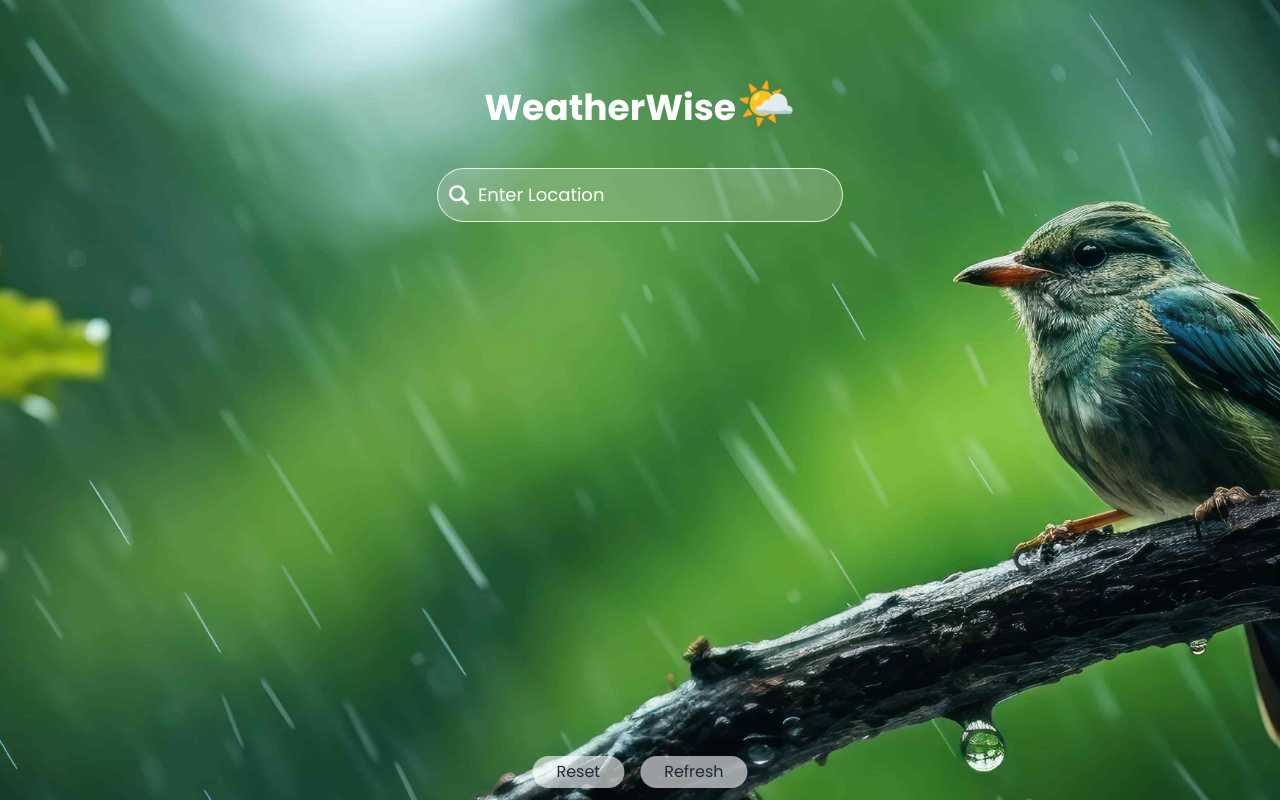
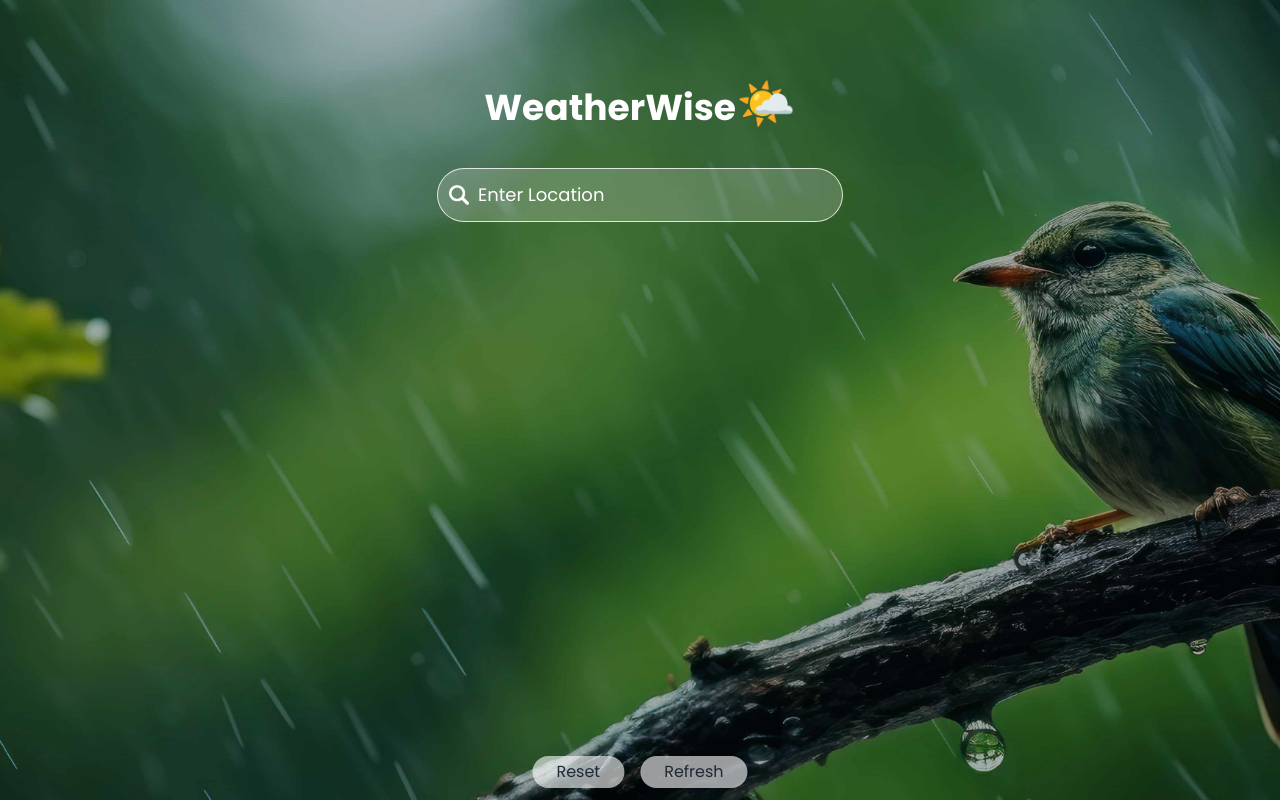
Before and after one commit to Abel-G/weather-app, a React (Vite) app: page / in a window 1280 px wide. Shown: the top 800 px of the page. Built offline with nearby package versions, Linux system fonts and the light colour scheme.

Commit message:
darkening th ebackground img

```diff
--- a/src/App.jsx
+++ b/src/App.jsx
@@ -113,7 +113,9 @@ function App() {
 
 
   return (
-    <div className='app ' style={{ backgroundImage: getBackgroundImage, backgroundRepeat: 'no-repeat', backgroundPosition: 'center', backgroundSize: 'cover' }}>
+    <div className='app' style={{ backgroundImage: getBackgroundImage, backgroundRepeat: 'no-repeat', backgroundPosition: 'center', backgroundSize: 'cover' }}>
+      <div className="absolute inset-0 bg-black/30 z-0"></div>
+      <div className='relative z-10'>
         <SearchBar onSearch={fetchWeatherData} inputRef={inputRef} />
         <WeatherCard data={data} />
         <ErrorMessage message={errorMessage} onClose={() => setErrorMessage('')} />
@@ -123,6 +125,7 @@ function App() {
           <button className='bg-white/60 text-gray-800 py-1 px-6 rounded-full shadow-lg hover:bg-gray-600/30 hover:text-white focus:outline-none' onClick={refreshWeather}>Refresh</button>
         </div>
       </div>
+    </div>
   );
 }
 
```
Lines whose indentation alone changed are shown as unchanged.
